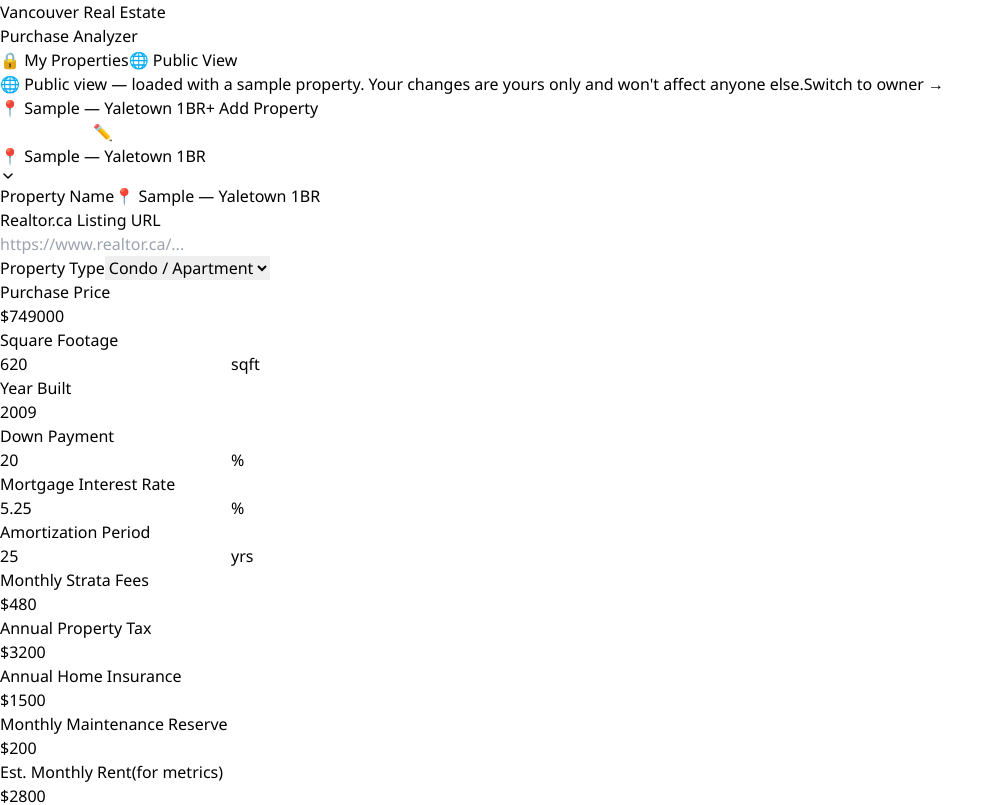
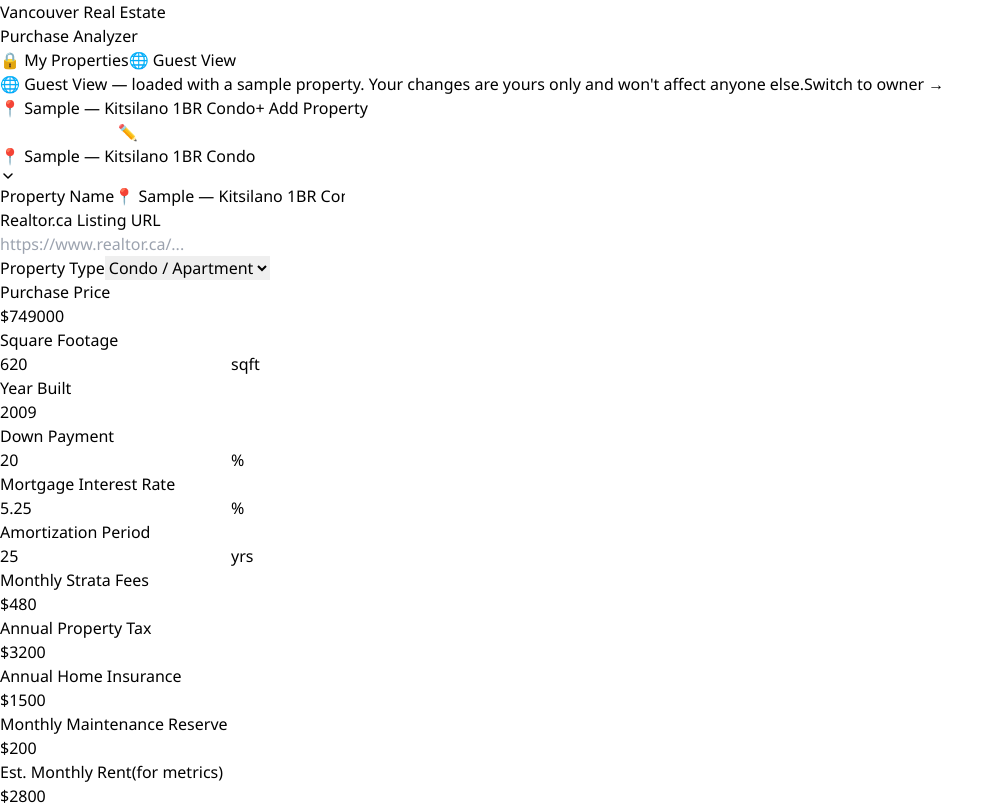
Before and after one commit to mwbooth98/vancouver-re-analyzer, a React (Vite) app: page / in a window 1280 px wide. Shown: the top 805 px of the page, without its empty margins (0-1004 px from the left). Built offline with nearby package versions, Linux system fonts and the light colour scheme.

Commit message:
Update sample property and view labels in App.jsx

```diff
--- a/src/App.jsx
+++ b/src/App.jsx
@@ -62,7 +62,7 @@ const VANCOUVER_BENCHMARKS = {
 // Sample property shown to public visitors so the tool isn't empty
 const SAMPLE_PROPERTY = {
   id: "sample",
-  name: "📍 Sample — Yaletown 1BR",
+  name: "📍 Sample — Kitsilano 1BR Condo",
   listingUrl: "",
   purchasePrice: "749000",
   downPaymentPct: "20",
@@ -415,7 +415,7 @@ export default function RealEstateDashboard() {
                 onClick={switchToPublic}
                 className={`px-3 py-1.5 rounded-lg text-xs font-semibold transition-all ${!isOwner ? "bg-stone-600 text-stone-100 shadow-md" : "text-stone-400 hover:text-stone-200"}`}
               >
-                🌐 Public View
+                🌐 Guest View
               </button>
             </div>
           </div>
@@ -429,7 +429,7 @@ export default function RealEstateDashboard() {
           </div>
         ) : (
           <div className="mt-3 flex items-center justify-between gap-2 text-xs bg-stone-800/60 border border-stone-700/50 rounded-lg px-3 py-2">
-            <span className="text-stone-400">🌐 Public view — loaded with a sample property. Your changes are yours only and won't affect anyone else.</span>
+            <span className="text-stone-400">🌐 Guest View — loaded with a sample property. Your changes are yours only and won't affect anyone else.</span>
             <button onClick={switchToOwner} className="text-amber-500 hover:text-amber-400 font-semibold whitespace-nowrap transition-colors">Switch to owner →</button>
           </div>
         )}
```
